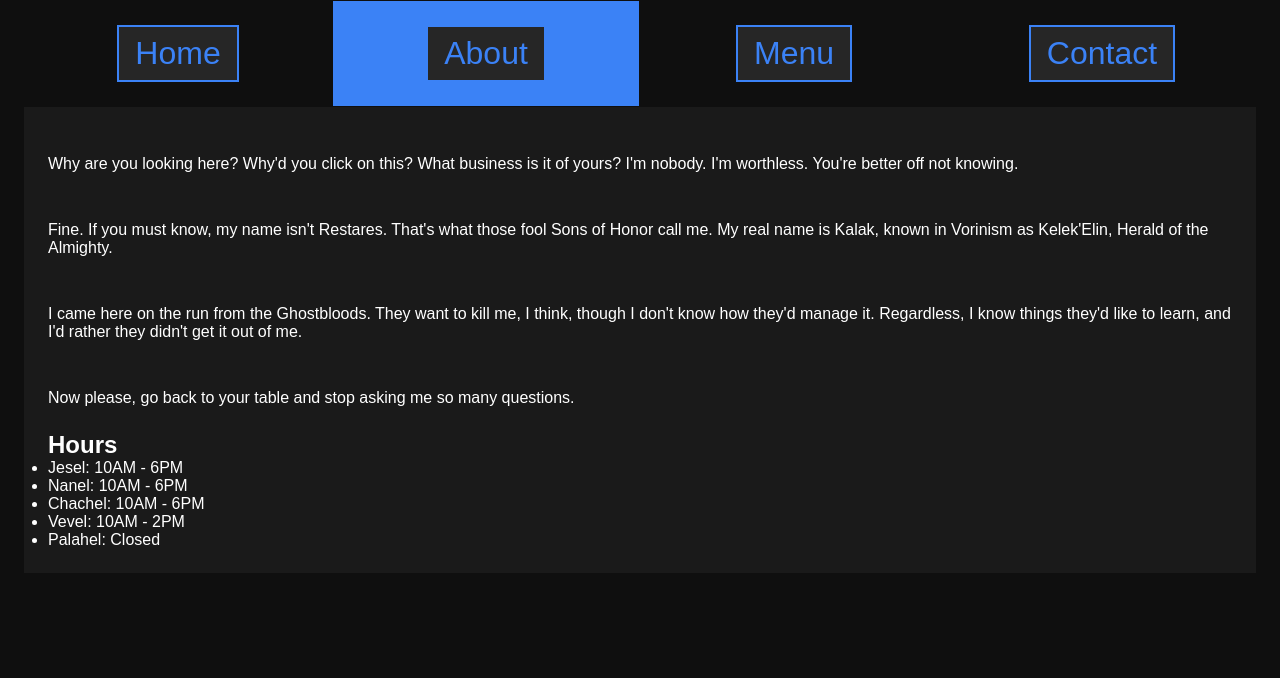
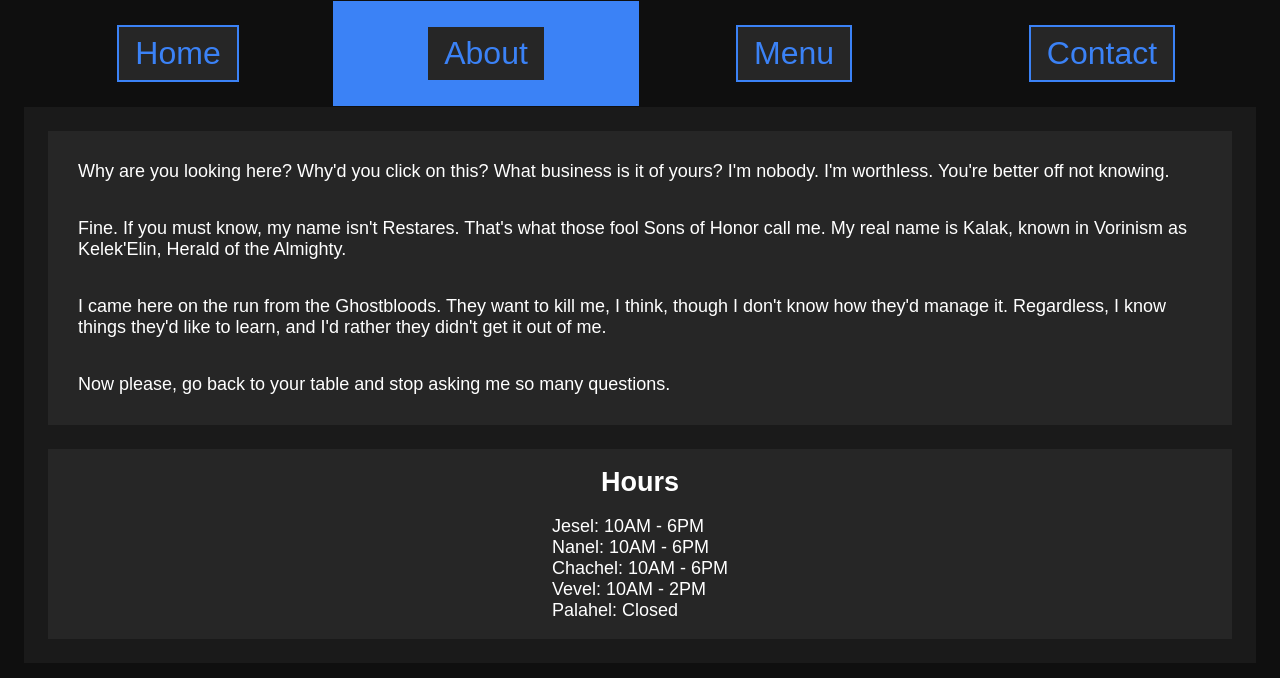
Before and after one commit to jikki-odin/restaurant, a website built with webpack: page src/template.html in a window 1280 px wide. Both pictures are taken after a click on the button "About". Built offline with nearby package versions, Linux system fonts and the light colour scheme.

Commit message:
feat:add initial About page styling

```diff
--- a/src/index.js
+++ b/src/index.js
@@ -28,12 +28,12 @@ function renderContent(renderTabContents) {
 
   const mainDiv = renderTabContents();
   content.appendChild(mainDiv);
-  // for (const child of children) {
-  //   content.appendChild(child);
-  // }
 }
 
 addButtonHandler("aboutTab", renderAbout);
 addButtonHandler("contactTab", renderContact);
 addButtonHandler("homeTab", renderHome);
 addButtonHandler("menuTab", renderMenu);
+
+const defaultTabButton = document.querySelector("#homeTab");
+defaultTabButton.dispatchEvent(new Event("click"));
--- a/src/public/styling/about.css
+++ b/src/public/styling/about.css
@@ -1,5 +1,28 @@
 #aboutContent {
   p {
-    padding: 24px 0px;
+    padding: 18px;
+  }
+
+  .background {
+    margin-bottom: 24px;
+    padding: 12px;
+
+    background-color: var(--bg-tertiary);
+  }
+
+  .hours {
+    display: flex;
+    flex-direction: column;
+    align-items: center;
+    justify-content: center;
+    gap: 18px;
+
+    padding: 18px;
+
+    background-color: var(--bg-tertiary);
+
+    ul {
+      list-style: none;
+    }
   }
 }
--- a/src/public/styling/styles.css
+++ b/src/public/styling/styles.css
@@ -94,5 +94,7 @@ div#content {
   margin-top: 0;
   padding: 24px;
 
+  font-size: large;
+
   background-color: var(--bg-secondary);
 }
--- a/src/tabs/about.js
+++ b/src/tabs/about.js
@@ -53,11 +53,16 @@ export default function render() {
   const mainDiv = document.createElement("div");
   mainDiv.id = "aboutContent";
 
+  const backgroundDiv = document.createElement("div");
+  backgroundDiv.classList.add("background");
+
   for (const line of content.background.paragraphs) {
     const paragraph = document.createElement("p");
     paragraph.textContent = line;
-    mainDiv.appendChild(paragraph);
+    backgroundDiv.appendChild(paragraph);
   }
+
+  mainDiv.appendChild(backgroundDiv);
 
   const hoursDiv = document.createElement("div");
   hoursDiv.classList.add("hours");
@@ -69,6 +74,7 @@ export default function render() {
   const hoursList = document.createElement("ul");
   hoursDiv.classList.add("hours");
 
+  // TODO: make this a table or otherwise more standard format
   for (const entry of content.hours) {
     const listItem = document.createElement("li");
 
```
